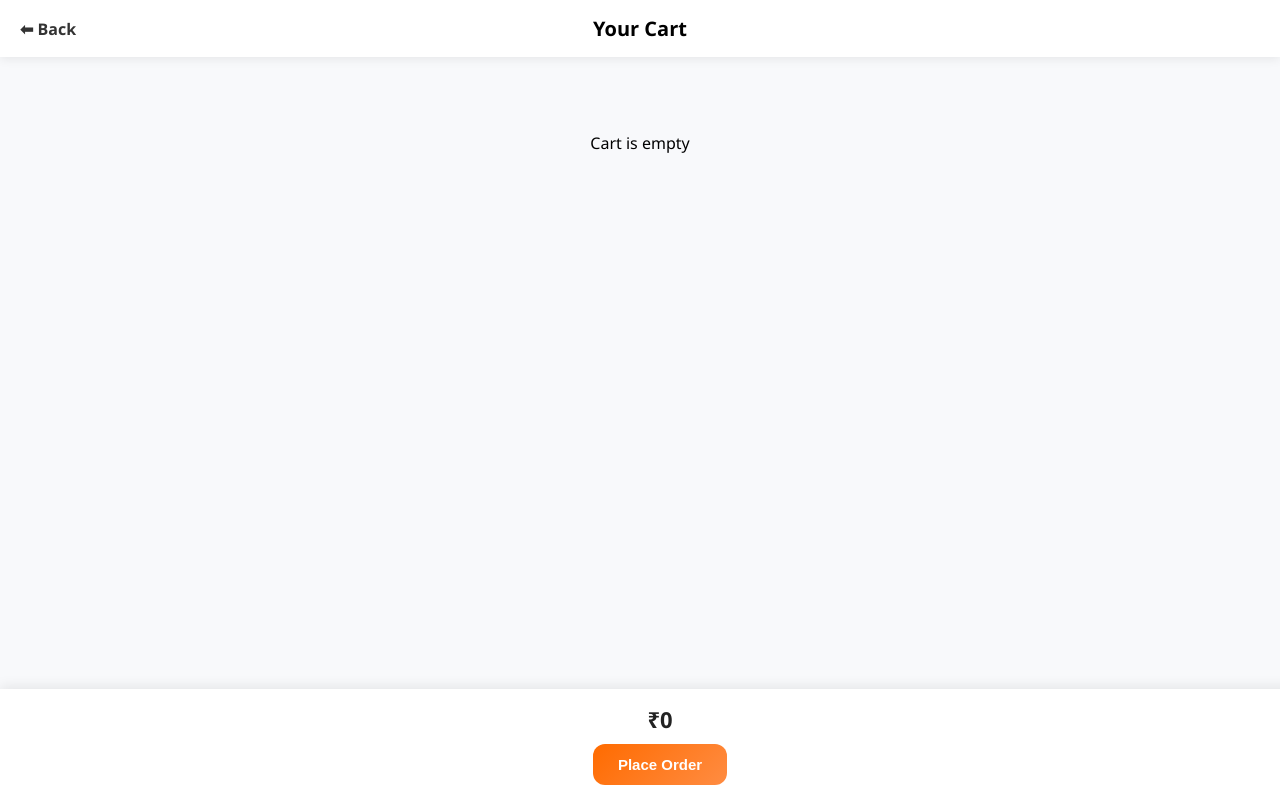
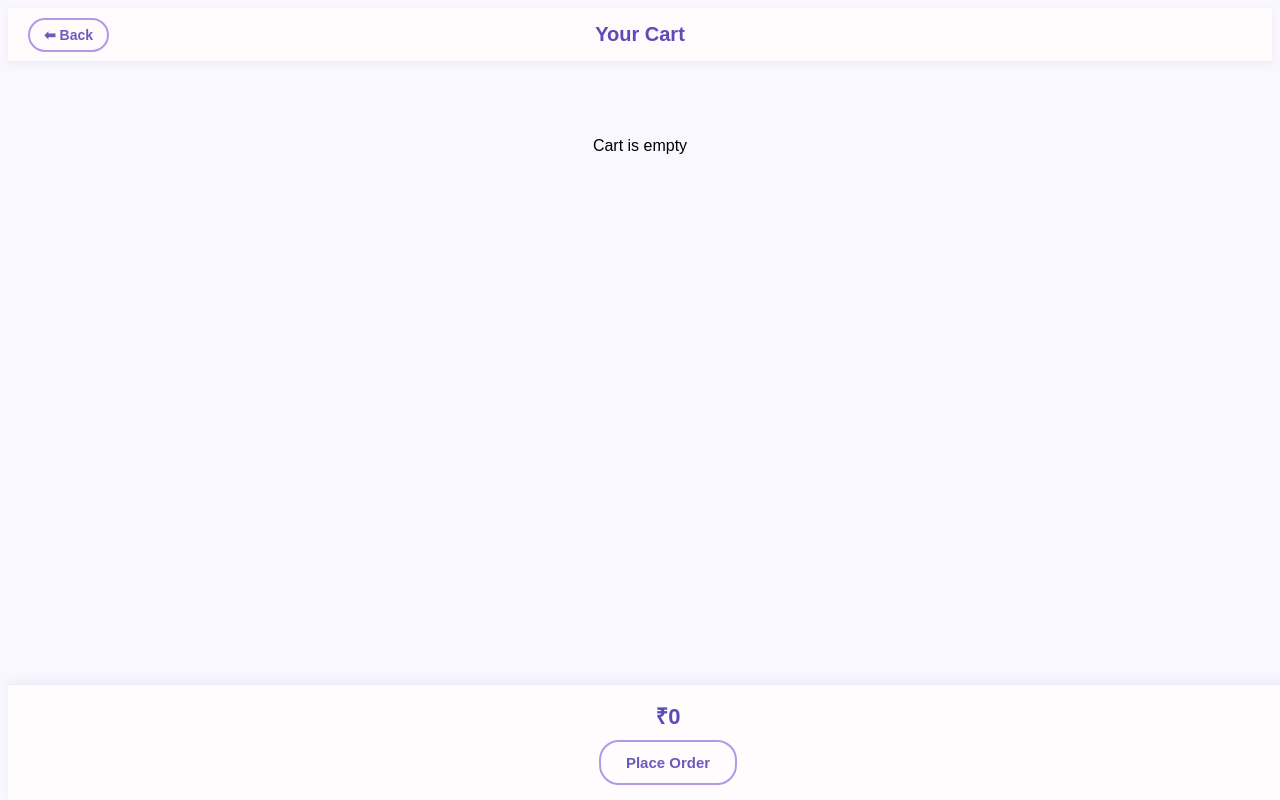
Before and after one commit to Muskaan435/FoodDelivery, a Flask app: page /cart in a window 1280 px wide. Run offline with Flask 3, Linux system fonts and the light colour scheme.

Commit message:
Updated Color of BG and buttons

```diff
--- a/Static/cartstyle.css
+++ b/Static/cartstyle.css
@@ -1,8 +1,8 @@
 /* ================= BODY ================= */
 body {
-    font-family: 'Segoe UI', sans-serif;
-    background: #f8f9fb;
-    margin: 0;
+    font-family: 'Poppins', sans-serif;
+    background: #faf8ff; /* 🔥 more lighter pastel lavender */
+    background-attachment: fixed;
 }
 
 /* ================= HEADER ================= */
@@ -12,22 +12,38 @@ body {
     justify-content: center;
     position: relative;
     padding: 15px 20px;
-    background: white;
-    box-shadow: 0 2px 10px rgba(0,0,0,0.08);
+    background: rgba(255, 252, 253, 0.92);
+    box-shadow: 0 2px 10px rgba(91, 75, 183, 0.08);
+    border-bottom: 1px solid rgba(178, 152, 231, 0.18);
 }
 
 .header h3 {
     margin: 0;
     font-size: 20px;
     font-weight: 600;
+    color: #5b4bb7;
 }
 
 .header a {
     position: absolute;
     left: 20px;
     text-decoration: none;
-    color: #333;
-    font-weight: bold;
+    border: 2px solid #B298E7;
+    color: #6c5bbf;
+    padding: 7px 14px;
+    border-radius: 20px;
+    font-size: 14px;
+    font-weight: 600;
+    background: transparent;
+    transition: 0.3s;
+}
+
+/* 🔥 UPDATED BACK BUTTON HOVER */
+.header a:hover {
+    background: #5b4bb7;
+    border-color: #b8e3e9;
+    color: #FFFFFF;
+    box-shadow: 0 6px 14px rgba(184, 227, 233, 0.35);
 }
 
 /* ================= CONTAINER ================= */
@@ -130,10 +184,11 @@ body {
     position: fixed;
     bottom: 0;
     width: 100%;
-    background: white;
+    background: rgba(255, 252, 253, 0.96);
     padding: 15px 20px;
-    box-shadow: 0 -3px 12px rgba(0,0,0,0.08);
+    box-shadow: 0 -3px 12px rgba(91, 75, 183, 0.08);
     text-align: center;
+    border-top: 1px solid rgba(178, 152, 231, 0.18);
 }
 
 /* ================= TOTAL ================= */
@@ -141,26 +196,29 @@ body {
     margin: 0;
     font-size: 22px;
     font-weight: 700;
-    color: #222;
+    color: #5b4bb7;
 }
 
 /* ================= ORDER BUTTON ================= */
 .order-btn {
     margin-top: 10px;
-    background: linear-gradient(135deg, #ff6b00, #ff8c42);
-    color: white;
+    background: transparent;
+    color: #6c5bbf;
     padding: 12px 25px;
-    border: none;
-    border-radius: 12px;
+    border: 2px solid #B298E7;
+    border-radius: 20px;
     cursor: pointer;
     font-weight: bold;
     font-size: 15px;
     transition: 0.25s;
 }
 
+/* 🔥 UPDATED HOVER */
 .order-btn:hover {
-    transform: scale(1.05);
-    box-shadow: 0 4px 12px rgba(255,107,0,0.3);
+    background:  #5b4bb7;
+    border-color: #b8e3e9;
+    color: #FFFFFF;
+    box-shadow: 0 6px 14px rgba(184, 227, 233, 0.35);
 }
 
 /* ================= EMPTY CART ================= */
```
Also changed, not shown: other parts of Static/cartstyle.css (+77 -33 lines).
